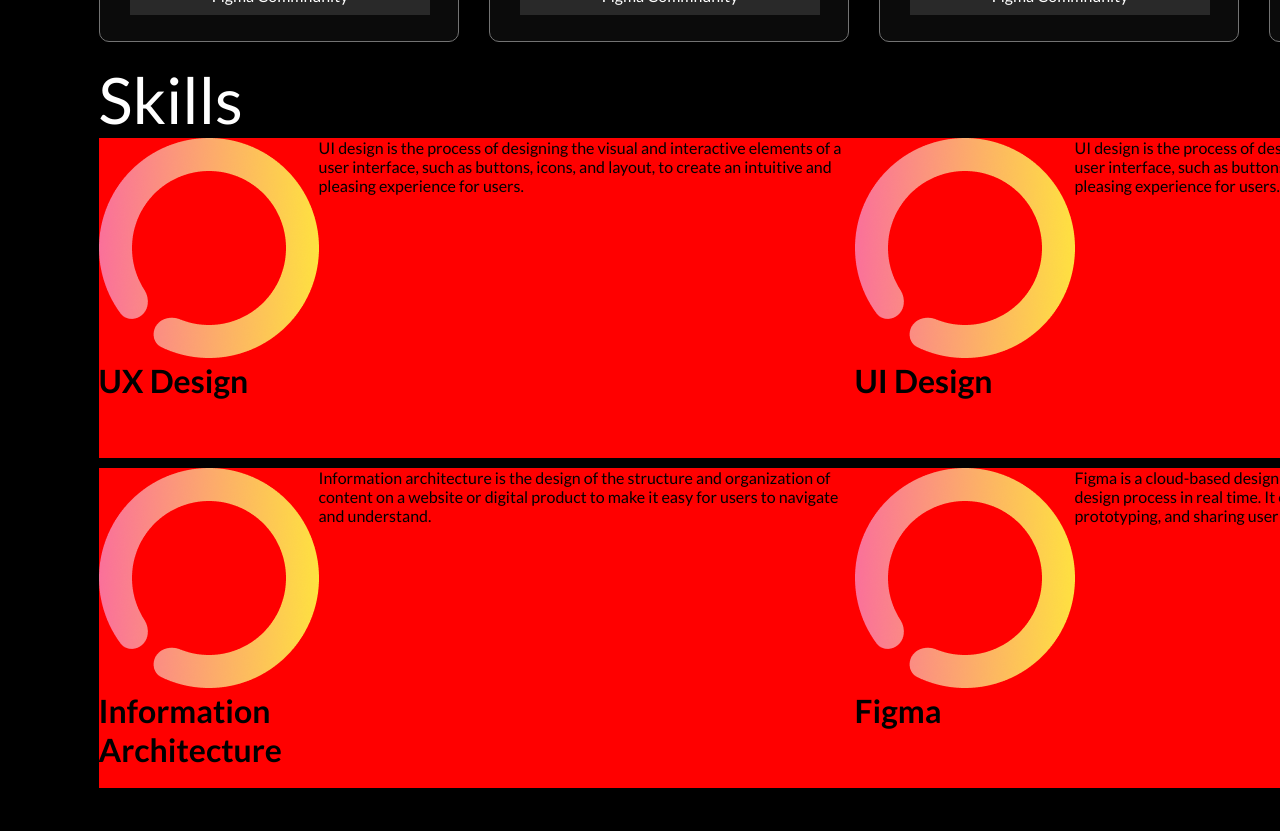
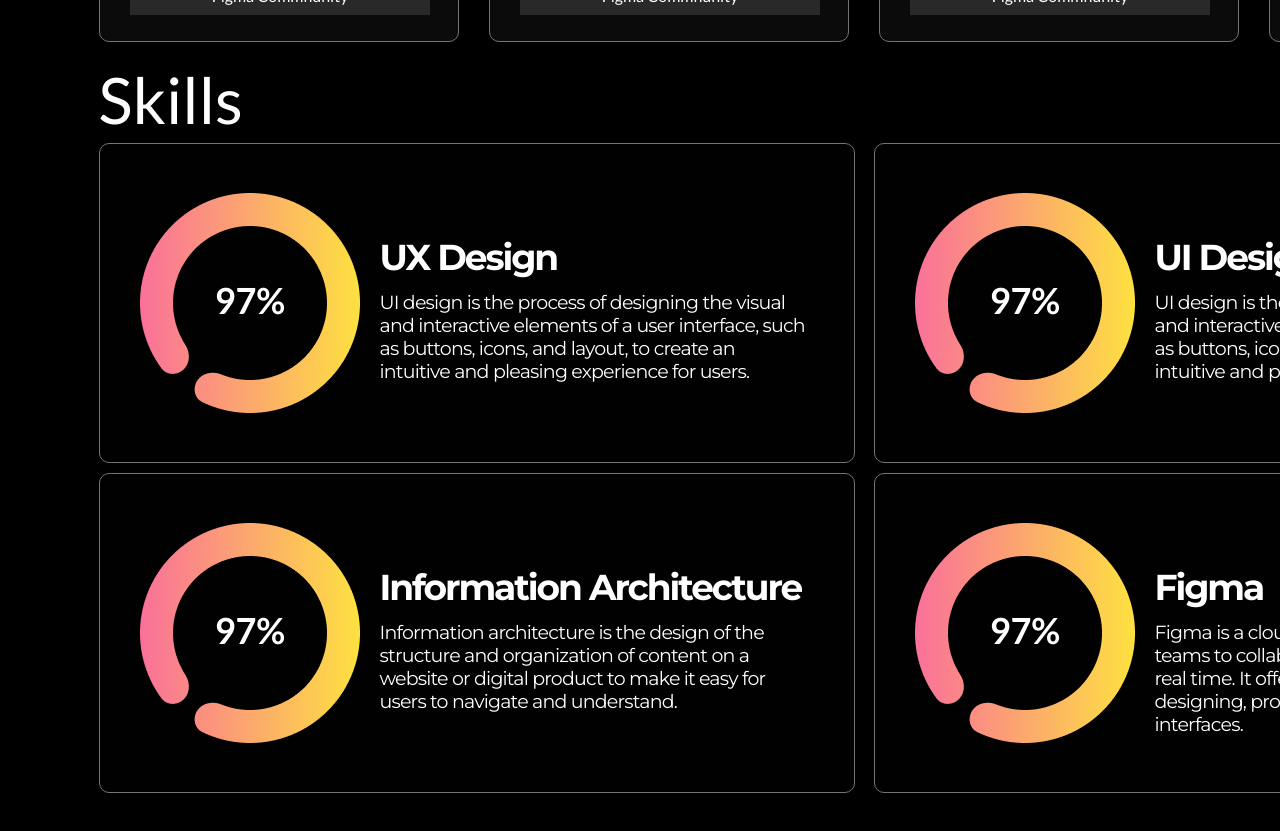
Before and after one commit to lukanogaj/product-designer, a React (Create React App) app: page / in a window 1280 px wide. Shown: the part 2540-3371 px from the top of the page. Built offline with nearby package versions, Linux system fonts and the light colour scheme.

Commit message:
product-designer

```diff
--- a/src/components/Skills/index.jsx
+++ b/src/components/Skills/index.jsx
@@ -14,13 +14,15 @@ const Skills = () => {
 							<div className={styles.ellipse}>
 								<img src={skill.skillsImage} alt="" />
 							</div>
-							<div className={styles.skillEllipseValue}>
-								<h1>{skill.heading}</h1>
+							<div className={styles.skillEllipseHeading}>
+								<h1>{skill.ellipseHeading}</h1>
 							</div>
 						</div>
 						<div className={styles.skillText}>
-							<div></div>
-							<div className={styles.skillsWrapperCard}>{skill.paragraph}</div>
+							<div className={styles.skillTextHeading}>
+								<h1>{skill.heading}</h1>
+							</div>
+							<div className={styles.skillTextParagraph}>{skill.paragraph}</div>
 						</div>
 					</div>
 				))}
--- a/src/components/Skills/index.module.scss
+++ b/src/components/Skills/index.module.scss
@@ -5,10 +5,6 @@
 	height: 774px;
 	font-family: "Lato", sans-serif;
 	padding: 0px 100px 0px 100px;
-	// background-color: green;
-
-
-
 
 	.skillsHeading {
 		display: inline-block;
@@ -22,18 +18,78 @@
 
 	.skillsWrapper {
 		display: flex;
+		justify-content: space-between;
 		width: 1531px;
 		height: 660px;
 		flex-wrap: wrap;
-
-		// background-color: yellow;
+		background-color: #000000;
+		align-items: center;
 
 		.skillsContainer {
 			display: flex;
-			// justify-content: space-between;
+			// justify-content: space-around;
+			background-color: #010101;
+			align-items: center;
 			width: 756px;
 			height: 320px;
-			background-color: red;
+			border: solid 1px #737373;
+			border-radius: 10px;
+
+			.skillEllipse {
+				display: flex;
+				flex-direction: column;
+				position: relative;
+				width: 220px;
+				height: 220px;
+				margin-left: 40px;
+
+				.skillEllipseHeading {
+					position: absolute;
+					width: 75px;
+					height: 36px;
+					top: 85px;
+					right: 10;
+					left: 75px;
+					& > h1 {
+						font-family: "Lato", sans-serif;
+						font-size: 36px;
+						font-weight: 1400;
+						color: #ffffff;
+					}
+				}
+			}
+		}
+
+		.skillText {
+			display: flex;
+			flex-direction: column;
+			justify-content: space-between;
+			width: 426px;
+			height: 136px;
+			margin-left: 20px;
+
+			.skillTextHeading {
+				width: 416px;
+				height: 36px;
+				margin-bottom: 20px;
+				& > h1 {
+					font-family: "Montserrat", sans-serif;
+					font-size: 36px;
+					color: #ffff;
+					font-weight: bolder;
+					white-space: nowrap;
+					letter-spacing: -0.13rem;
+				}
+			}
+
+			.skillTextParagraph {
+				font-family: "Montserrat", sans-serif;
+				width: 426px;
+				height: 80xp;
+				color: #ffffff;
+				letter-spacing: -0.05rem;
+				font-size: 19px;
+			}
 		}
 	}
 }
--- a/src/index.css
+++ b/src/index.css
@@ -1,8 +1,12 @@
 @import url("https://fonts.googleapis.com/css2?family=Anton&family=Lato:ital,wght@0,100;0,300;0,400;0,700;0,900;1,100;1,300;1,400;1,700;1,900&display=swap");
 
-@import url("https://fonts.googleapis.com/css2?family=Anton&family=Lato:ital,wght@0,100;0,300;0,400;0,700;0,900;1,100;1,300;1,400;1,700;1,900&display=swap");
+
 
 @import url("https://fonts.googleapis.com/css2?family=Anton&display=swap");
+
+@import url("https://fonts.googleapis.com/css2?family=Lato:ital,wght@0,100;0,300;0,400;0,700;0,900;1,100;1,300;1,400;1,700;1,900&display=swap");
+
+@import url("https://fonts.googleapis.com/css2?family=Lato:ital,wght@0,100;0,300;0,400;0,700;0,900;1,100;1,300;1,400;1,700;1,900&family=Montserrat:ital,wght@0,100..900;1,100..900&display=swap");
 
 *,
 *::before,
```
